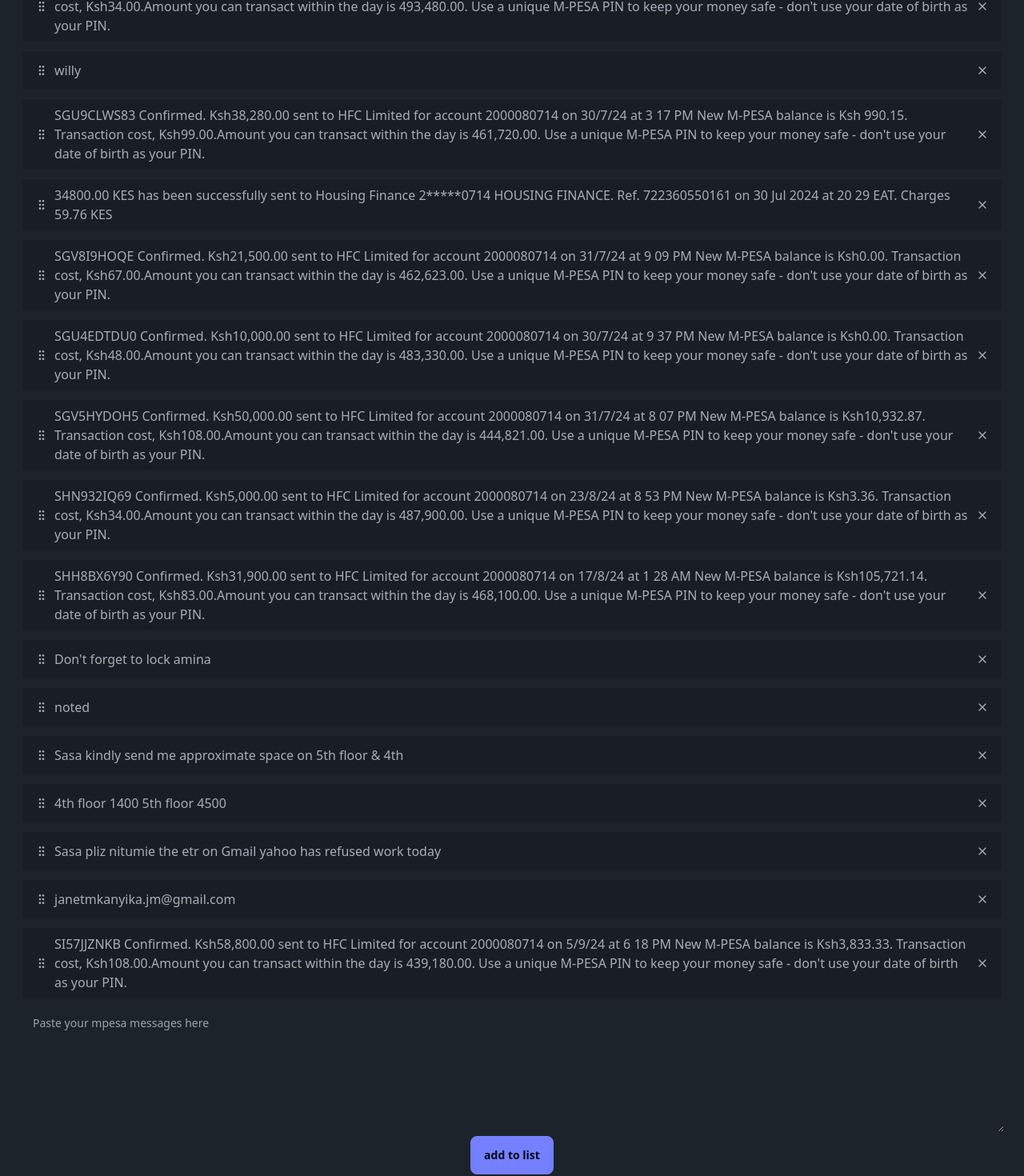
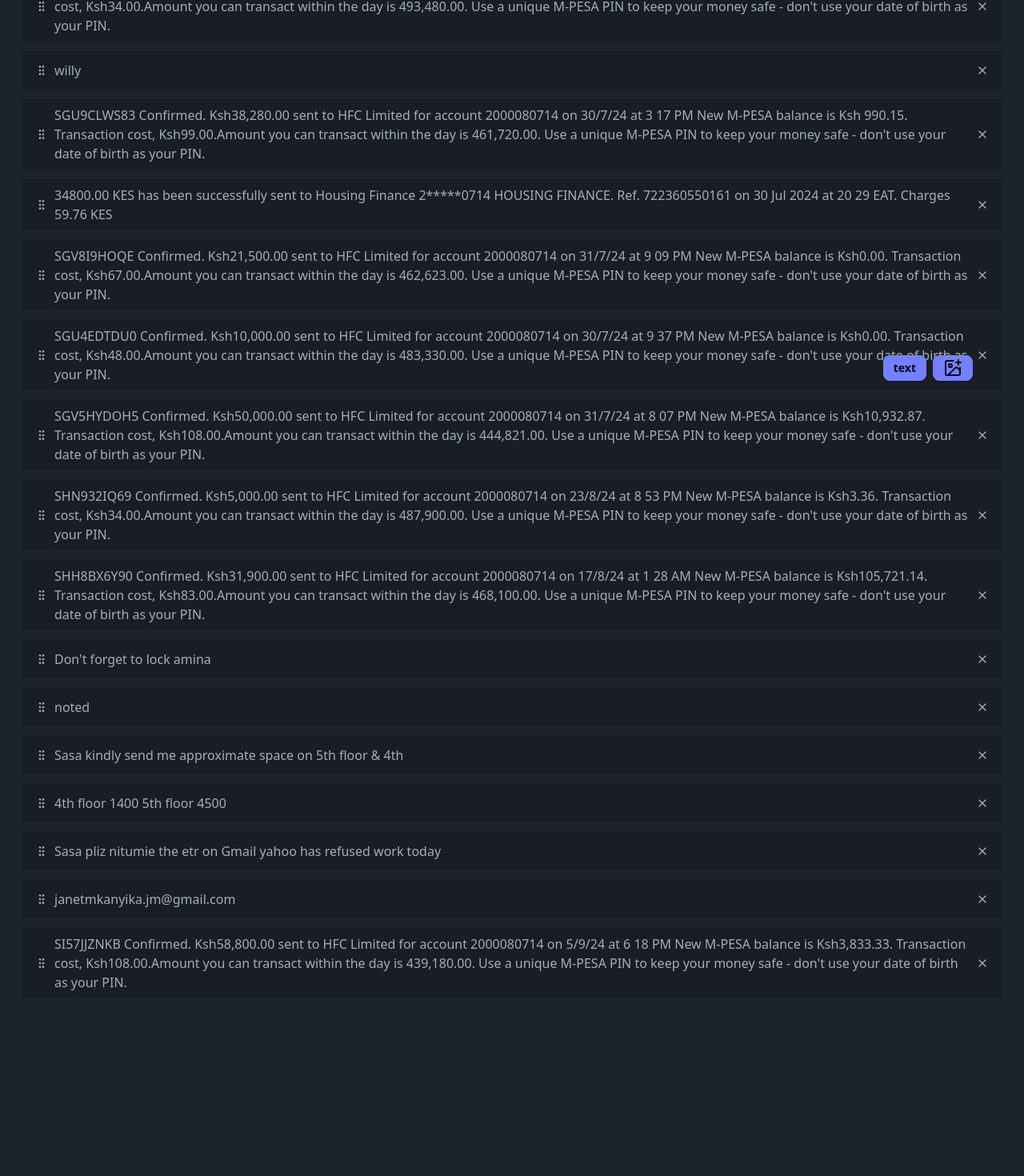
Before and after one commit to tigawanna/print-mpesa-messages, a React (Vite) app: page / in a window 1280 px wide. Shown: the part 244-1714 px from the top of the page at 80% size. After the commit the page ends 1508 px from the top, so only its background shows below. Built offline with nearby package versions, Linux system fonts and the light colour scheme.

Commit message:
add input modals

```diff
--- a/src/App.tsx
+++ b/src/App.tsx
@@ -1,6 +1,5 @@
 import { useState } from "react";
-import { TextArea } from "./components/MessageInputs";
-import { MessagesList } from "./components/MessagesList";
+
 import {
   DndContext,
   KeyboardSensor,
@@ -11,6 +10,9 @@
   DragEndEvent,
 } from "@dnd-kit/core";
 import { arrayMove,sortableKeyboardCoordinates } from "@dnd-kit/sortable";
+import { MessageInputModals } from "./components/MessageInputs";
+import { MessagesList } from "./components/MessagesList";
+
 
 type Message = { id: number; text?: string; image?: File };
 
@@ -44,9 +46,10 @@
     <div className="min-h-screen w-full h-full flex flex-col bg-base-100 text-base-content justify-center items-center p-2">
       <div className="text-2xl">uwu</div>
       <DndContext sensors={sensors} collisionDetection={closestCorners} onDragEnd={handleDragEnd}>
-        <MessagesList  messages={messages} setMessages={setMessages} />
+        <MessagesList messages={messages} setMessages={setMessages} />
       </DndContext>
-      <TextArea setMessages={setMessages} />
+
+      <MessageInputModals setMessages={setMessages} />
     </div>
   );
 }
--- a/src/components/MessageInputs.tsx
+++ b/src/components/MessageInputs.tsx
@@ -1,4 +1,6 @@
-import { useEffect, useState } from "react";
+import { useEvent } from "@dnd-kit/utilities";
+import { Image, ImagePlus } from "lucide-react";
+import { useEffect, useRef, useState } from "react";
 import TextareaAutosize from "react-textarea-autosize";
 type Message = { id: number; text?: string; image?: File };
 interface TextAreaProps {
@@ -30,16 +32,23 @@
   }
 
   return (
-    <div className="w-full h-full flex flex-col gap-1 items-center justify-center relative px-4">
+    <div className="w-full h-full flex flex-col gap-1 items-center justify-center ">
       <TextareaAutosize
-        className="min-h-[20vh] textarea w-full"
+        className="min-h-[30vh] h-full textarea w-full"
         value={input}
         onChange={handleChange}
         placeholder="Paste your mpesa messages here"
       />
-      <button className="btn btn-primary" onClick={appendMessage}>
+
+      <div className="modal-action w-full gap-4">
+      <button className="btn btn-sm btn-primary" onClick={appendMessage}>
         add to list
       </button>
+        <form method="dialog">
+          {/* if there is a button in form, it will close the modal */}
+          <button className="btn btn-sm btn-error">Close</button>
+        </form>
+      </div>
     </div>
   );
 }
@@ -51,12 +60,61 @@
       setMessages((prev) => [...prev,{id:prev.length+1,image}]);
     }
   }, [image]);
-  return(
+  return (
     <div className="w-full h-full flex flex-col gap-1 items-center justify-center relative px-4">
-      <input type="file"
-       className="file-input file-input-bordered w-full max-w-xs"
-       onChange={(e) => setImage(e.target.files![0])}
-       />
+      <input
+        type="file"
+        className="file-input file-input-bordered w-full max-w-xs"
+        onChange={(e) => setImage(e.target.files![0])}
+      />
+      <div className="modal-action">
+        <form method="dialog">
+          {/* if there is a button in form, it will close the modal */}
+          <button className="btn">Close</button>
+        </form>
+      </div>
     </div>
-  )
+  );
 }
+
+export function MessageInputModals({setMessages}: TextAreaProps) {
+  const textDialogRef = useRef<null | HTMLDialogElement>(null);
+  const imageDialogRef = useRef<null | HTMLDialogElement>(null);
+  useEffect(() => {
+    const textInputDialog = document.getElementById("text-input-modal") as HTMLDialogElement;
+    const imageInputDialog = document.getElementById("image-input-modal") as HTMLDialogElement;
+    textDialogRef.current = textInputDialog
+    imageDialogRef.current = imageInputDialog
+  },[])
+  return (
+    <>
+      <div className="fixed bottom-[10%] right-[5%] flex gap-2">
+        <button
+          className="btn btn-sm btn-primary "
+          onClick={() => textDialogRef.current?.showModal()}>
+          text
+        </button>
+        <button
+          className="btn btn-sm btn-primary "
+          onClick={() => imageDialogRef.current?.showModal()}>
+          <ImagePlus />
+        </button>
+      </div>
+      {/* text dialog */}
+      <dialog ref={textDialogRef} id="text-input-modal" className="modal">
+        <div className="modal-box gap-2">
+          <h3 className="font-bold text-lg p-2">Paste in mpesa messages</h3>
+          <TextArea setMessages={setMessages} />
+        </div>
+      </dialog>
+      {/* image dialog */}
+      <dialog ref={imageDialogRef} id="image-input-modal" className="modal">
+        <div className="modal-box">
+          <h3 className="font-bold text-lg">Image go here</h3>
+          <ImageArea setMessages={setMessages}/>
+
+        </div>
+      </dialog>
+    </>
+  );
+}
```
Also changed, not shown: src/components/MessagesList.tsx (line endings or trailing spaces).
